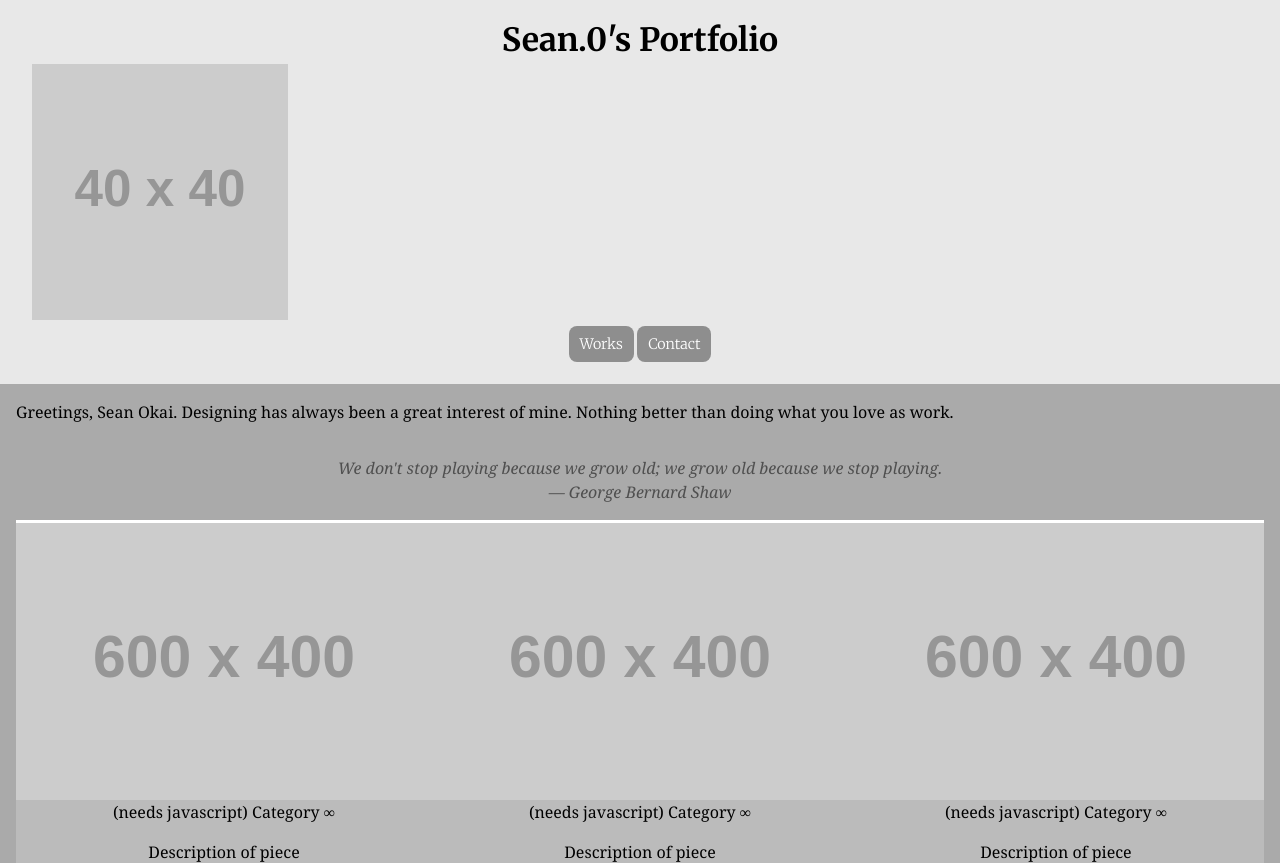
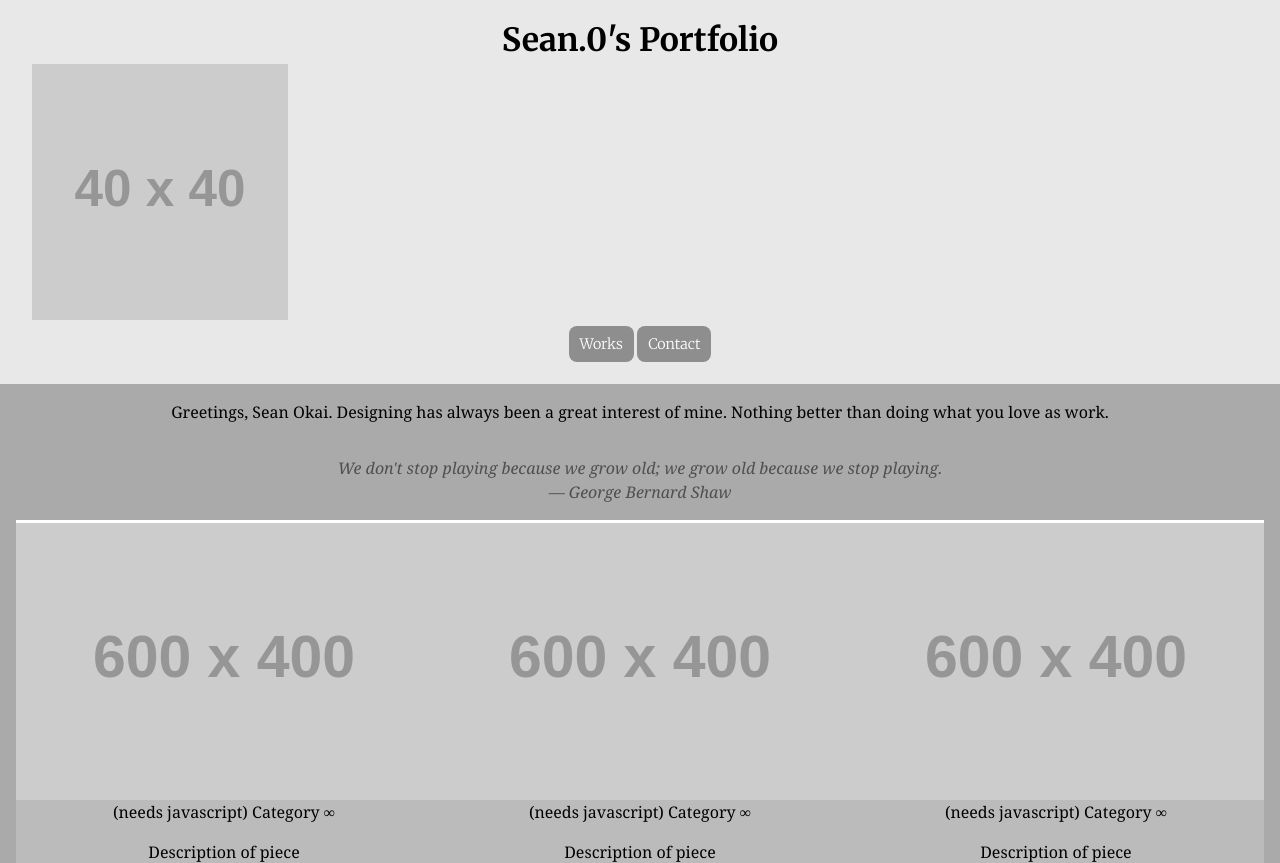
Before and after one commit to seanokai/portfolio, a PHP site: page / in a window 1280 px wide. Shown: the top 863 px of the page. Run offline with PHP 8.4, Linux system fonts and the light colour scheme; grey boxes labelled with a size stand in for pictures from a placeholder-image service; some libraries are stand-ins or nearby versions.

Commit message:
centred text paragraph

```diff
--- a/css/main.css
+++ b/css/main.css
@@ -180,3 +180,7 @@ blockquote p {
 .footer {
 	padding: 1em 0;
 }
+
+.mainpara {
+text-align: center;
+}
```
